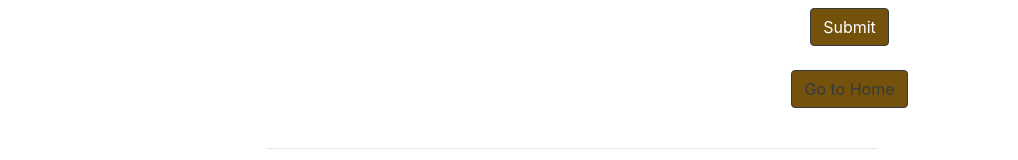
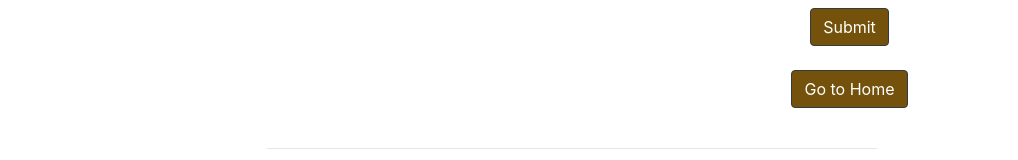
Before and after one commit to yihongwang001/partybloghere2, a React (Create React App) app in the folder client/: page /newVenue in a window 1280 px wide. Shown: the part 1005-1165 px from the top of the page, without its empty margins (68-1086 px from the left). Built offline with nearby package versions, Linux system fonts and the light colour scheme.

Commit message:
Update newVenue.js

```diff
--- a/client/src/components/parties/newVenue.js
+++ b/client/src/components/parties/newVenue.js
@@ -165,7 +165,7 @@ function NewVenue(props) {
             <br />
             <button
               type="button"
-              className="btn btn-outline-dark"
+              className="btn btn-dark"
               onClick={() => history.push("/partyPage")}
             >
               Go to Home
```
